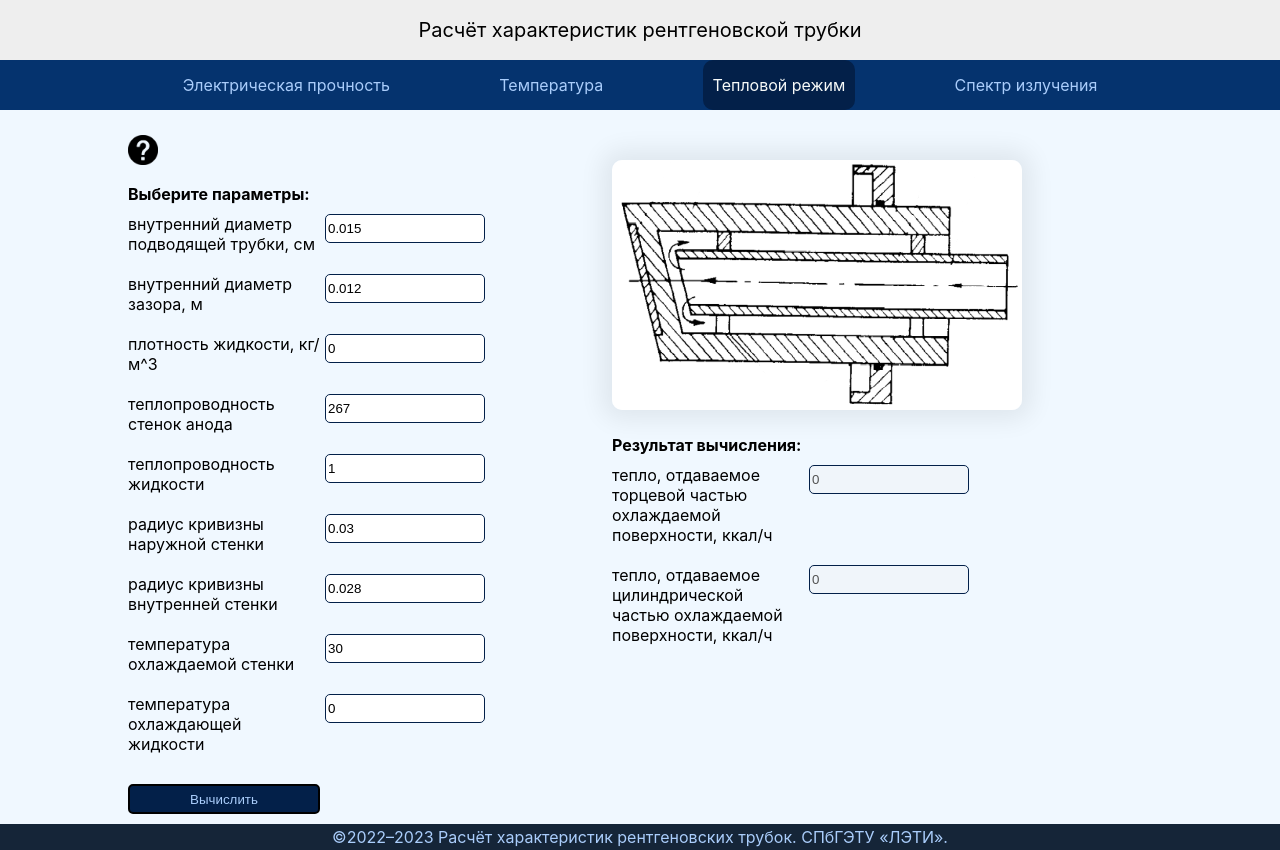
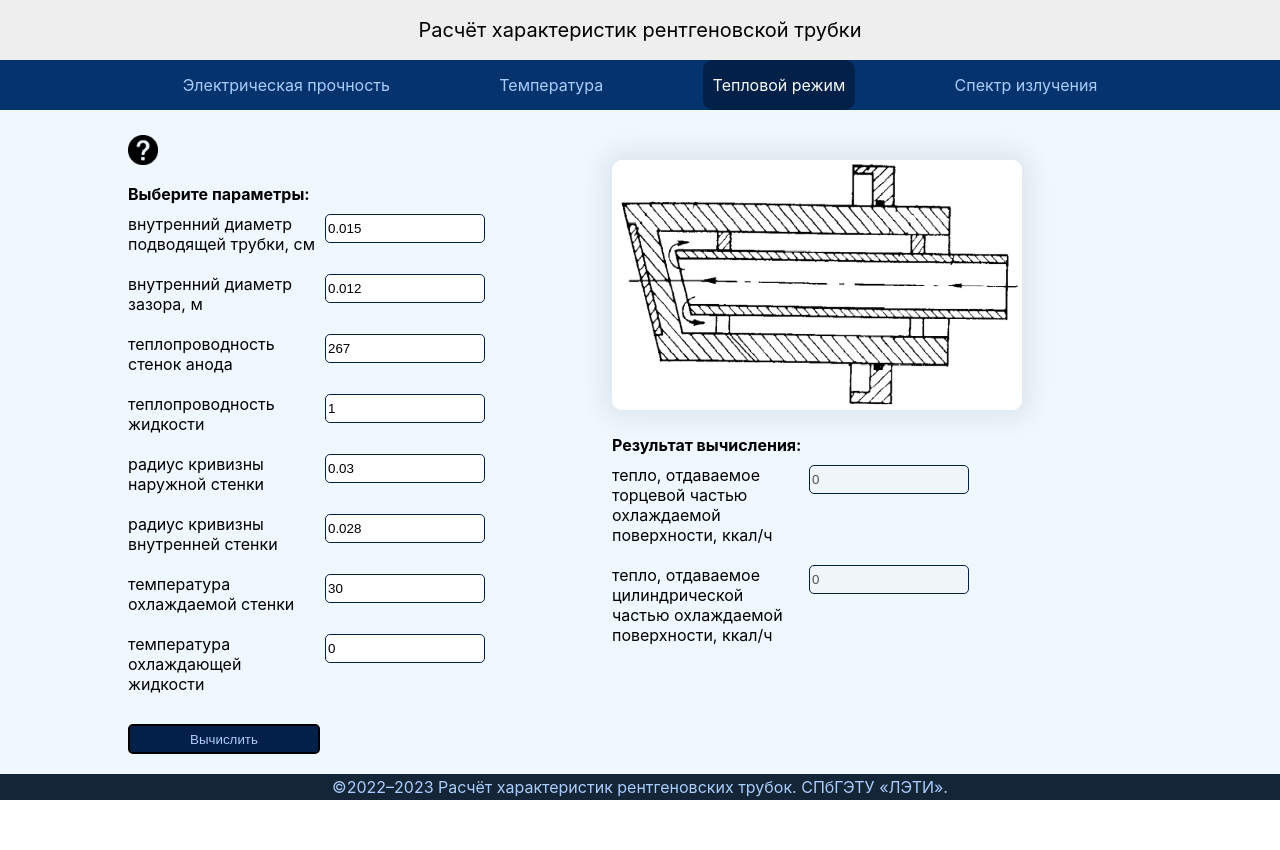
Before and after one commit to designerdvz/X-ray-calculator, a React (Create React App) app: page /#/thermal in a window 1280 px wide. After the commit the page ends 800 px from the top, so only its background shows below. Built offline with nearby package versions, Linux system fonts and the light colour scheme.

Commit message:
edit thermal

```diff
--- a/src/Main/Thermal/Thermal.js
+++ b/src/Main/Thermal/Thermal.js
@@ -34,11 +34,7 @@ const Thermal = () => {
                         <input type="number" value={d}
                                onChange={(event) => dispatch(setParametr({parametr: 'd', ref: event.target.value}))}/>
                     </div>
-                    <div className={s.item}>
-                        <span id={s.labelro}>плотность жидкости, кг/м^3</span>
-                        <input type="number" value={ro}
-                               onChange={(event) => dispatch(setParametr({parametr: 'ro', ref: event.target.value}))}/>
-                    </div>
+
                     <div className={s.item}>
                         <span id={s.labell2}>теплопроводность стенок анода</span>
                         <input type="number" value={l2}
--- a/src/store/themperature.js
+++ b/src/store/themperature.js
@@ -9,8 +9,8 @@ const initialState = {
     lm: 0,
     a: 0,
     b: 0,
-    Ra: 0.1,
-    Ha: 0.5,
+    Ra: 1.5,
+    Ha: 3.5,
     P: 2800,
     Rf: 0.22,
     Tosn: 70,
```
Also changed, not shown: 7 other files (tests, documents, lock files or other folders).
